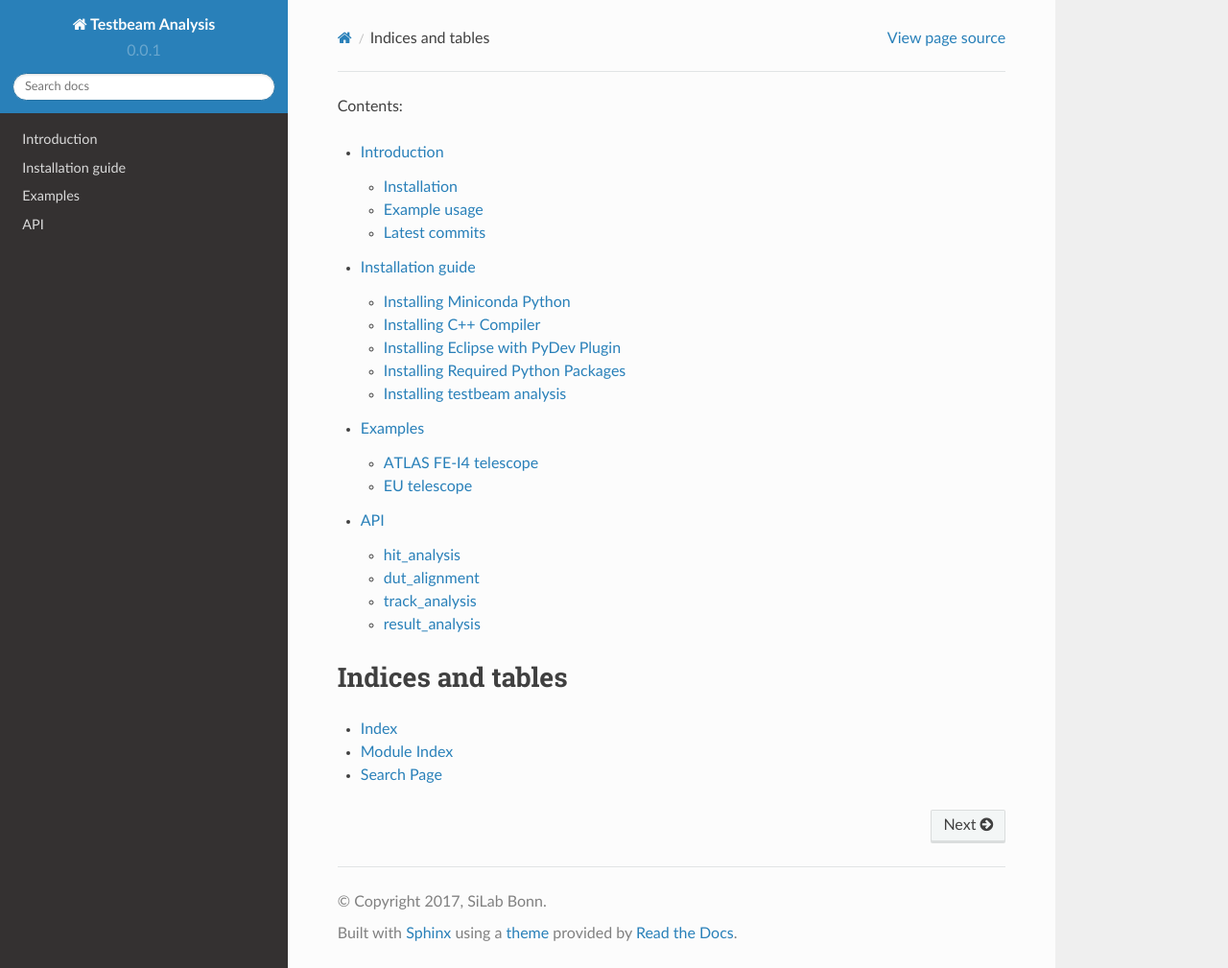
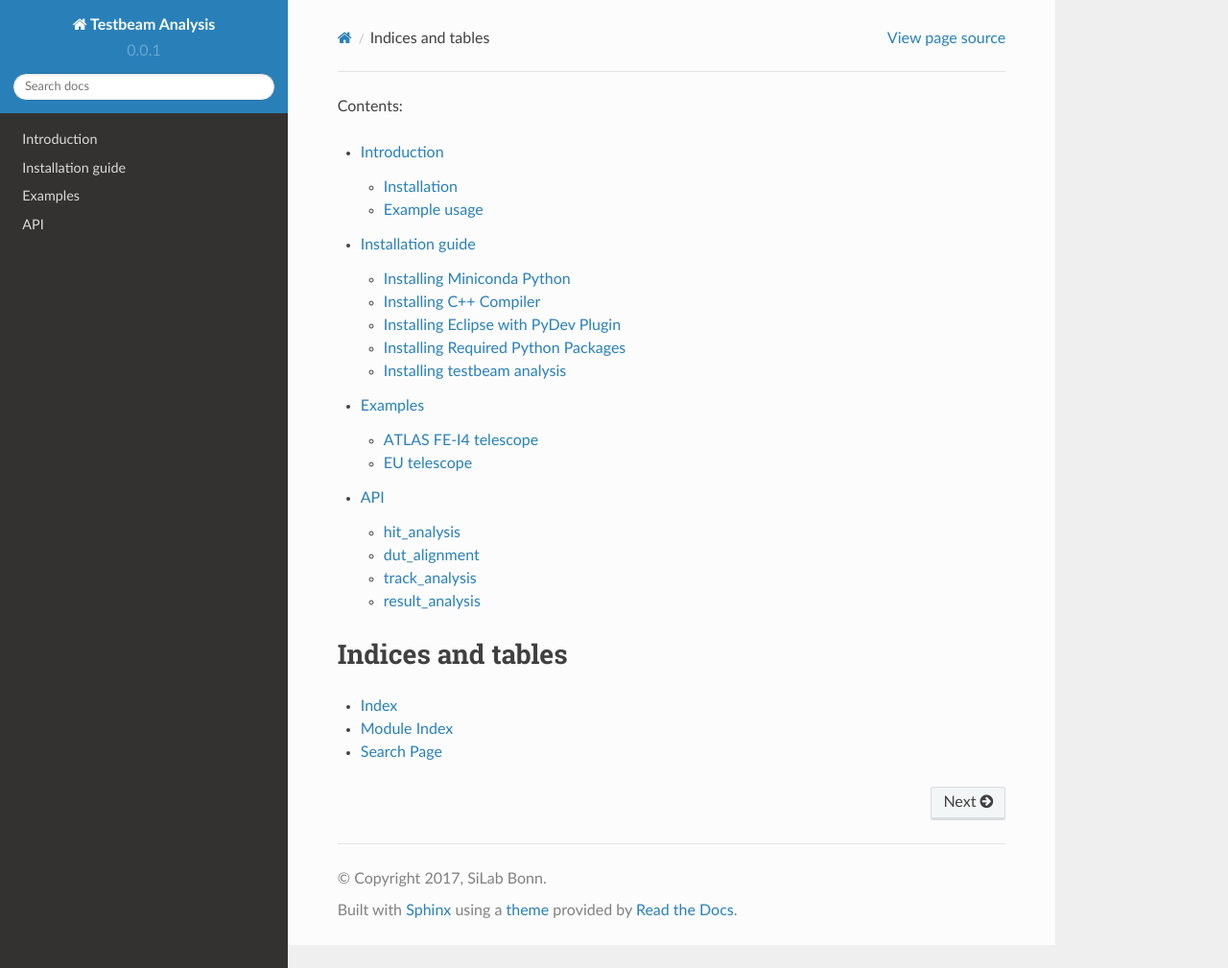
Before and after one commit to experimentAccount0/testbeam_analysis, a Sphinx documentation site: the page built from docs/index.rst, in a window 1280 px wide and 1009 px high. Shown: the whole window at 96% size. Built offline with Sphinx 7.4.7 and the Read the Docs theme 2.0.0, drawn with Linux system fonts in a browser that asks for light colours.

Commit message:
BUG: delete sphinx-git that does not work with travis

```diff
--- a/docs/Introduction.rst
+++ b/docs/Introduction.rst
@@ -1,6 +1 @@
 .. include:: ../README.rst
-
-Latest commits
-==============
-
-.. git_changelog::
--- a/requirements_docs.txt
+++ b/requirements_docs.txt
@@ -2,4 +2,3 @@ sphinx
 sphinxcontrib-versioning
 sphinx_rtd_theme
 sphinxcontrib-napoleon
-sphinx-git
```
